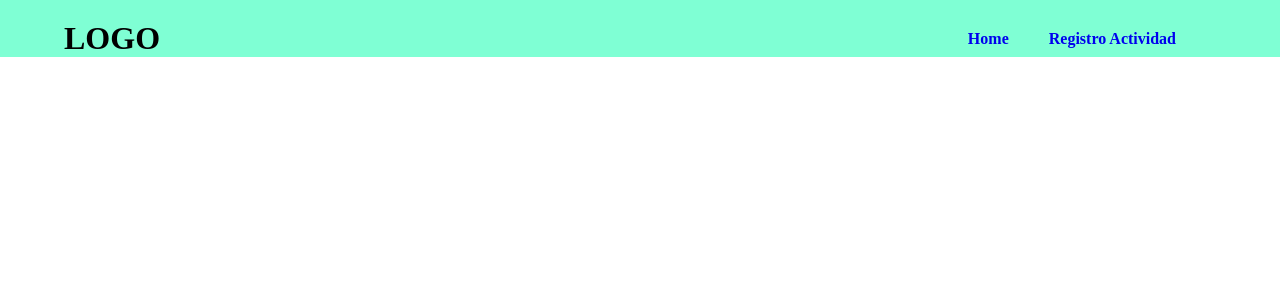
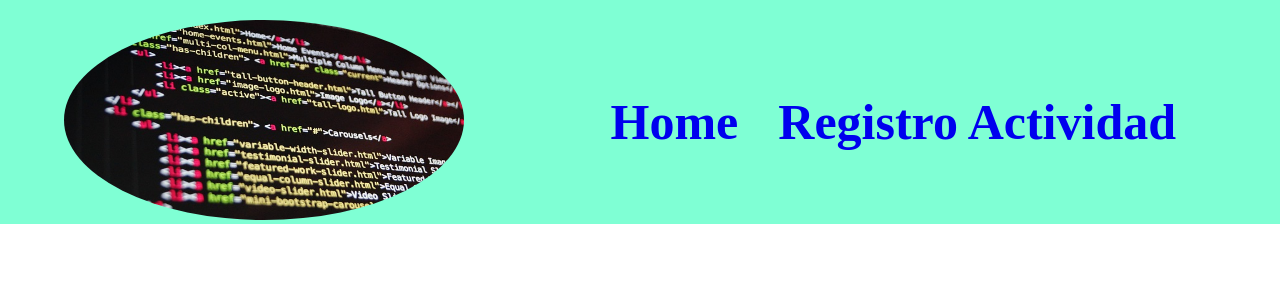
Before and after one commit to Juan123654/React, a React (Create React App) app: page / in a window 1280 px wide. Shown: the top 300 px of the page. Built offline with nearby package versions, Linux system fonts and the light colour scheme.

Commit message:
funcional ingreso de imagen y cambio css

```diff
--- a/src/componentes/Menu.js
+++ b/src/componentes/Menu.js
@@ -1,16 +1,28 @@
 import React from "react";
-import {Link} from "react-router-dom";
+import { Link } from "react-router-dom";
 import "../css/Menu.css";
-function Menu(){
-    return(
+function Menu() {
+  return (
     <div className="menu">
       <div>
-            <h1>LOGO</h1>
+        <img
+          className="imagen"
+          src={require("../img/img.jpg")}
+          alt="imagen 1"
+        />
       </div>
       <div>
         <ul>
-            <li><Link className="item" to="/home">Home</Link></li>
-            <li><Link className="item" to="/registro">Registro Actividad</Link></li>
+          <li>
+            <Link className="item" to="/home">
+              Home
+            </Link>
+          </li>
+          <li>
+            <Link className="item" to="/registro">
+              Registro Actividad
+            </Link>
+          </li>
         </ul>
       </div>
     </div>
--- a/src/css/Menu.css
+++ b/src/css/Menu.css
@@ -14,4 +14,10 @@ ul, li{
 }
 .item{
     text-decoration: none;
+    font-size: 50px;
 }
+.imagen{
+    width: 400px;
+    height: 200px;
+    border-radius: 50%;
+}
```
Also changed, not shown: src/img/img.jpg (added), src/logo.svg (deleted). Lines whose indentation alone changed are shown as unchanged.
